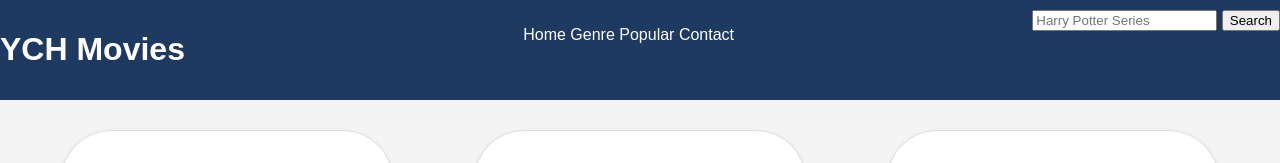
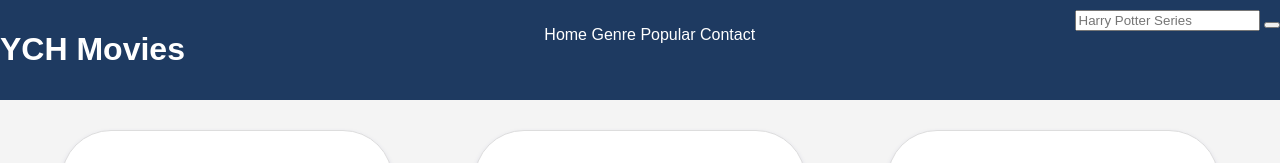
Before and after one commit to Chyounes2008/first-web-movie, a plain HTML site: page index.html in a window 1280 px wide. Shown: the top 163 px of the page. Drawn offline with Linux system fonts and the light colour scheme.

Commit message:
index.html

```diff
--- a/index.html
+++ b/index.html
@@ -18,7 +18,7 @@
     </nav>
     <div class="search-container">
             <input type="text" name="q" class="search-input" placeholder="Harry Potter Series" required />
-            <button type="submit" class="search-button">Search</button>
+            <button type="submit" class="search-button"></button>
     </div>
 
     </header>
```
